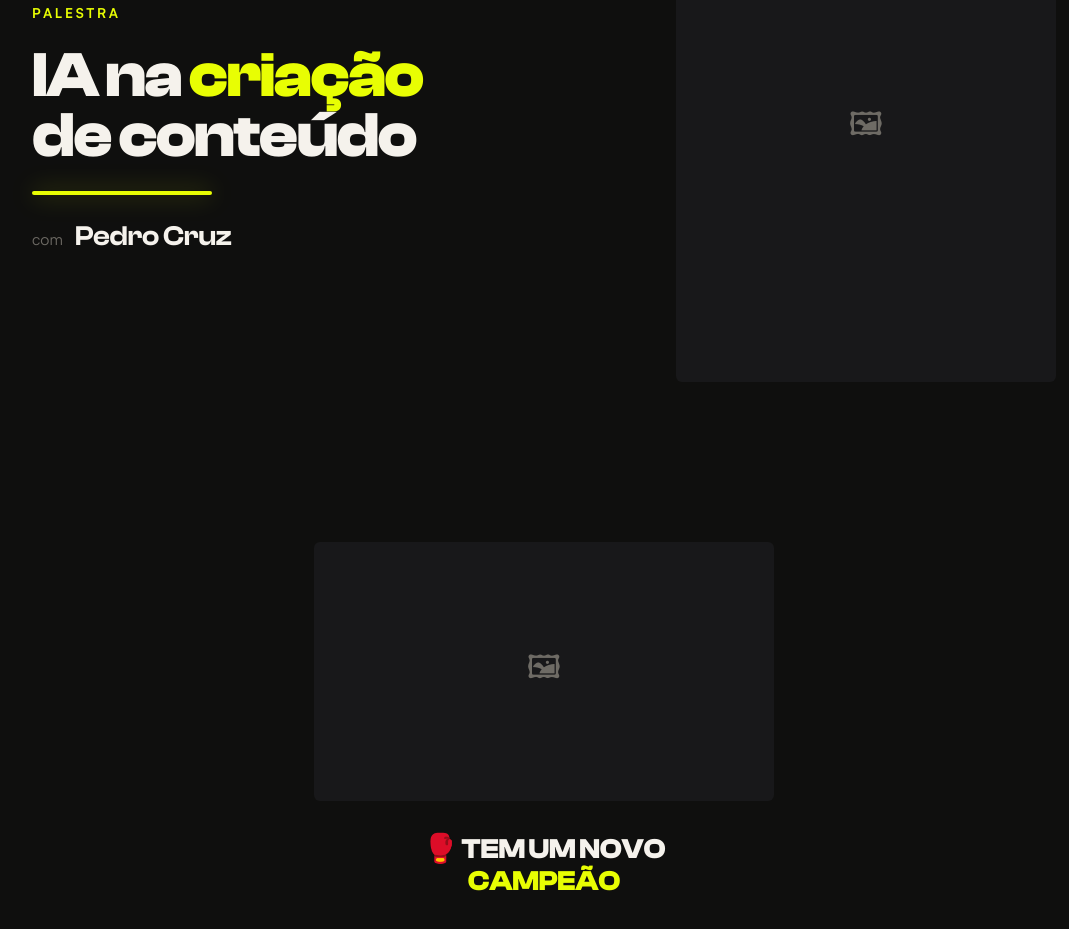
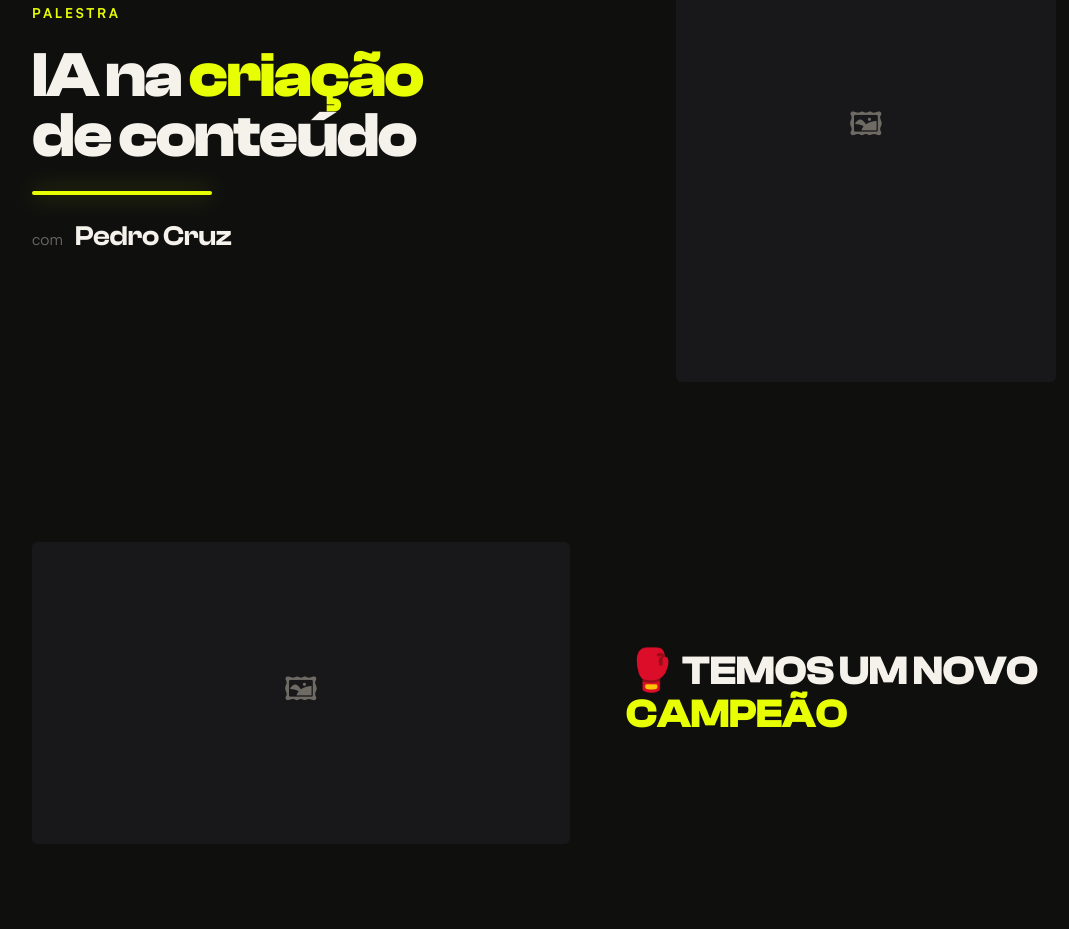
Before and after one commit to mttguerra/palestra-claude, a website built with Vite: page index.html in a window 1280 px wide. Shown: the part 205-1134 px from the top of the page, without its empty margins (96-1165 px from the left). Built offline with nearby package versions, Linux system fonts and the light colour scheme; what reveal.js would draw is missing.

Commit message:
fix(b01): split imagem-esquerda + texto-direita, microcopy maior, 'temos' em vez de 'tem'

```diff
--- a/src/blocks/b01-uppercut.html
+++ b/src/blocks/b01-uppercut.html
@@ -8,7 +8,7 @@
     ></slide-image>
 
     <h2 class="t-microcopy b01-microcopy">
-      🥊 Tem um novo <span class="accent">campeão</span>
+      🥊 Temos um novo <span class="accent">campeão</span>
     </h2>
   </div>
 </section>
--- a/src/styles/components.css
+++ b/src/styles/components.css
@@ -75,17 +75,23 @@
 
 /* B1 — uppercut */
 .b01-stage {
-  display: flex;
-  flex-direction: column;
+  display: grid;
+  grid-template-columns: 1.25fr 1fr;
+  gap: 3.5rem;
   align-items: center;
-  justify-content: center;
-  gap: 2rem;
   width: 100%;
+  max-width: 1200px;
+  margin: 0 auto;
 }
 
-.b01-art { width: 45%; max-width: 520px; }
+.b01-art { width: 100%; max-width: 100%; }
 
-.b01-microcopy { text-align: center; max-width: 16ch; }
+.b01-microcopy {
+  text-align: left;
+  max-width: 14ch;
+  font-size: clamp(1.75rem, 3.2vw, 2.85rem);
+  line-height: 1.05;
+}
 
 /* B2 — Claude lecionando */
 .b02-stage {
```
